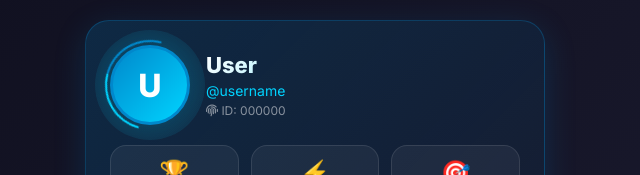
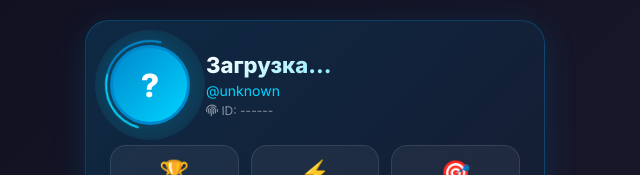
Before and after one commit to anames2323/Durovclicker, a website: page index.html in a window 1280 px wide. Shown: the top 175 px of the page, without its empty margins (325-965 px from the left). Drawn offline with Linux system fonts and the light colour scheme; a script that the page names is missing.

Commit message:
Update index.html

```diff
--- a/index.html
+++ b/index.html
@@ -15,14 +15,14 @@
         <div class="profile-section">
             <div class="profile-header">
                 <div class="avatar-container">
-                    <div id="user-avatar" class="user-avatar">U</div>
+                    <div id="user-avatar" class="user-avatar">?</div>
                     <div class="avatar-ring"></div>
                     <div class="avatar-glow"></div>
                 </div>
                 <div class="user-info">
-                    <h2 id="user-name" class="user-name">User</h2>
-                    <p id="user-username" class="user-username">@username</p>
-                    <div class="user-id"><i class="fas fa-fingerprint"></i> ID: <span id="user-id">000000</span></div>
+                    <h2 id="user-name" class="user-name">Загрузка...</h2>
+                    <p id="user-username" class="user-username">@unknown</p>
+                    <div class="user-id"><i class="fas fa-fingerprint"></i> ID: <span id="user-id">------</span></div>
                 </div>
             </div>
             <div class="profile-stats">
@@ -234,4 +234,4 @@
 
     <script src="script.js"></script>
 </body>
-</html>
+    </html>
```
